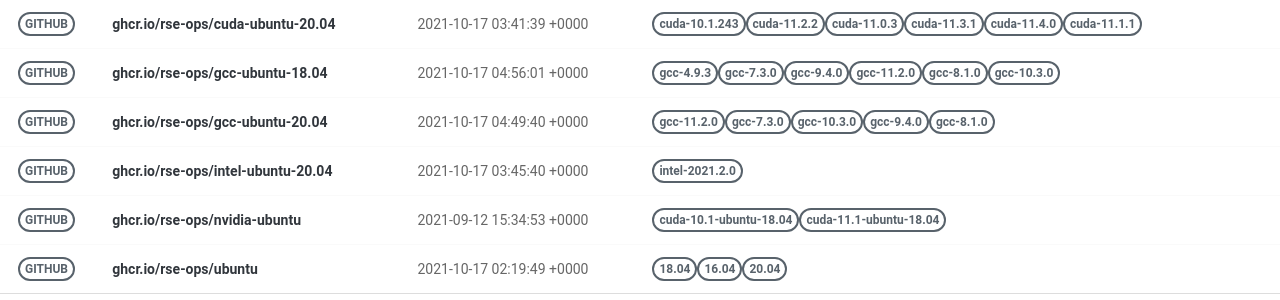
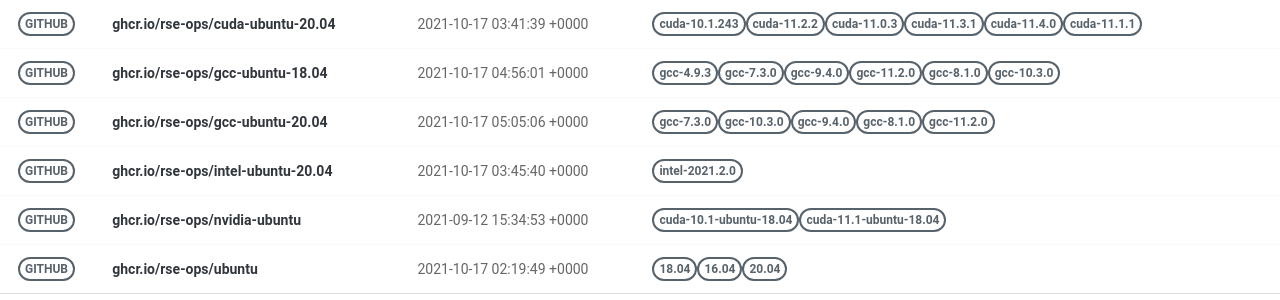
Before and after one commit to rse-ops/docker-images, a Jekyll site: the page built from pages/index.md, in a window 1280 px wide. Shown: the part 228-528 px from the top of the page. Built offline with Jekyll 4.4.1, drawn with Linux system fonts in a browser that asks for light colours; nearby versions of some CDN libraries.

Commit message:
Automated push to update library 2021-10-17

```diff
--- a/_library/ghcr.io-rse-ops-gcc-ubuntu-20.04.md
+++ b/_library/ghcr.io-rse-ops-gcc-ubuntu-20.04.md
@@ -1,14 +1,11 @@
 ---
 layout: container
 name: ghcr.io/rse-ops/gcc-ubuntu-20.04
-updated_at: 2021-10-17 04:49:40.287415
+updated_at: 2021-10-17 05:05:06.938711
 
 
 container_url: https://github.com/orgs/rse-ops/packages/container/package/gcc-ubuntu-20.04
 versions:
- - tag: gcc-11.2.0
-   dockerfile: https://github.com/rse-ops/docker-images/blob/main/ubuntu/gcc/Dockerfile
-   manifest: https://crane.ggcr.dev/manifest/ghcr.io/rse-ops/gcc-ubuntu-20.04:gcc-11.2.0
  - tag: gcc-7.3.0
    dockerfile: https://github.com/rse-ops/docker-images/blob/main/ubuntu/gcc/Dockerfile
    manifest: https://crane.ggcr.dev/manifest/ghcr.io/rse-ops/gcc-ubuntu-20.04:gcc-7.3.0
```
Also changed, not shown: other parts of _library/ghcr.io-rse-ops-gcc-ubuntu-20.04.md (+3 -0 lines).
